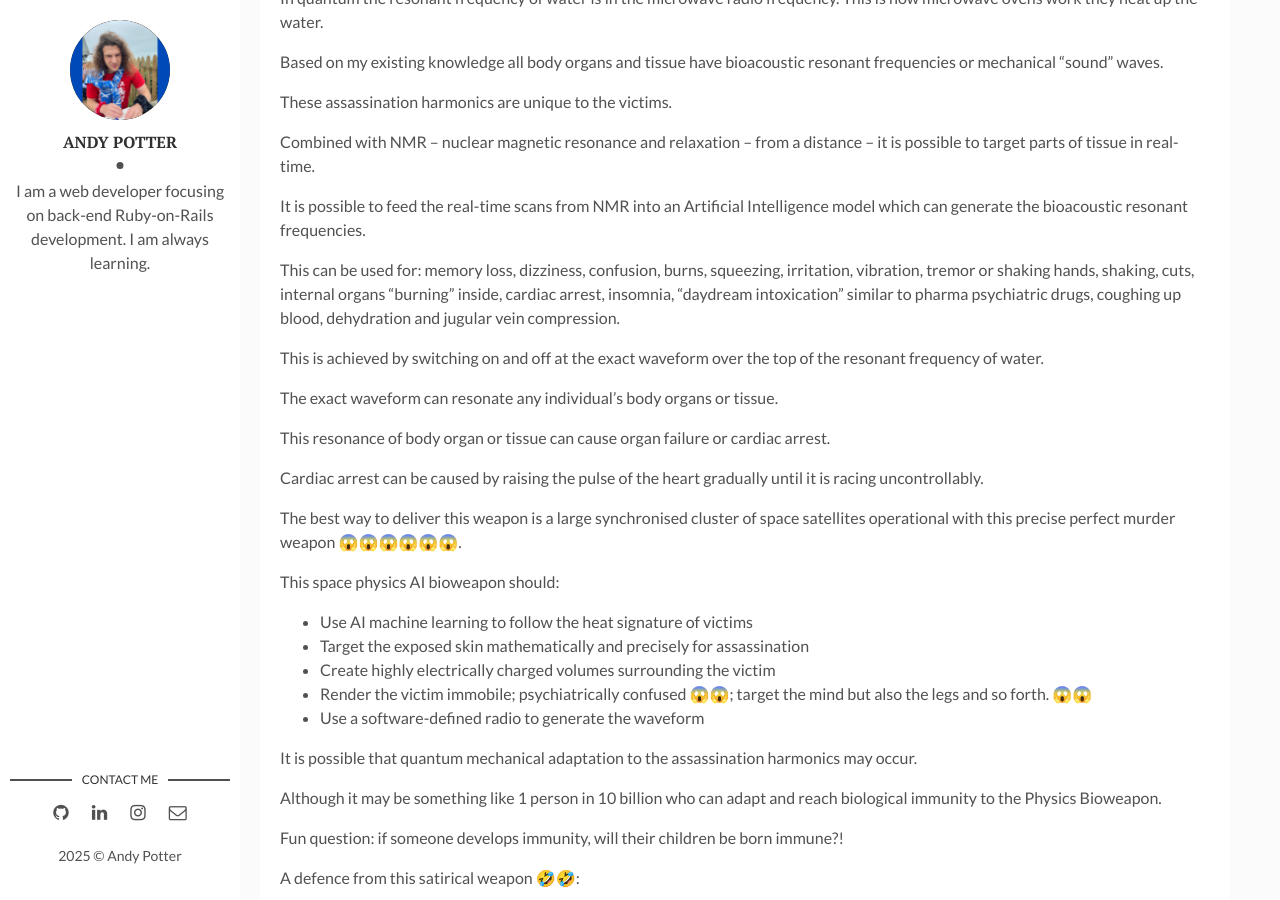
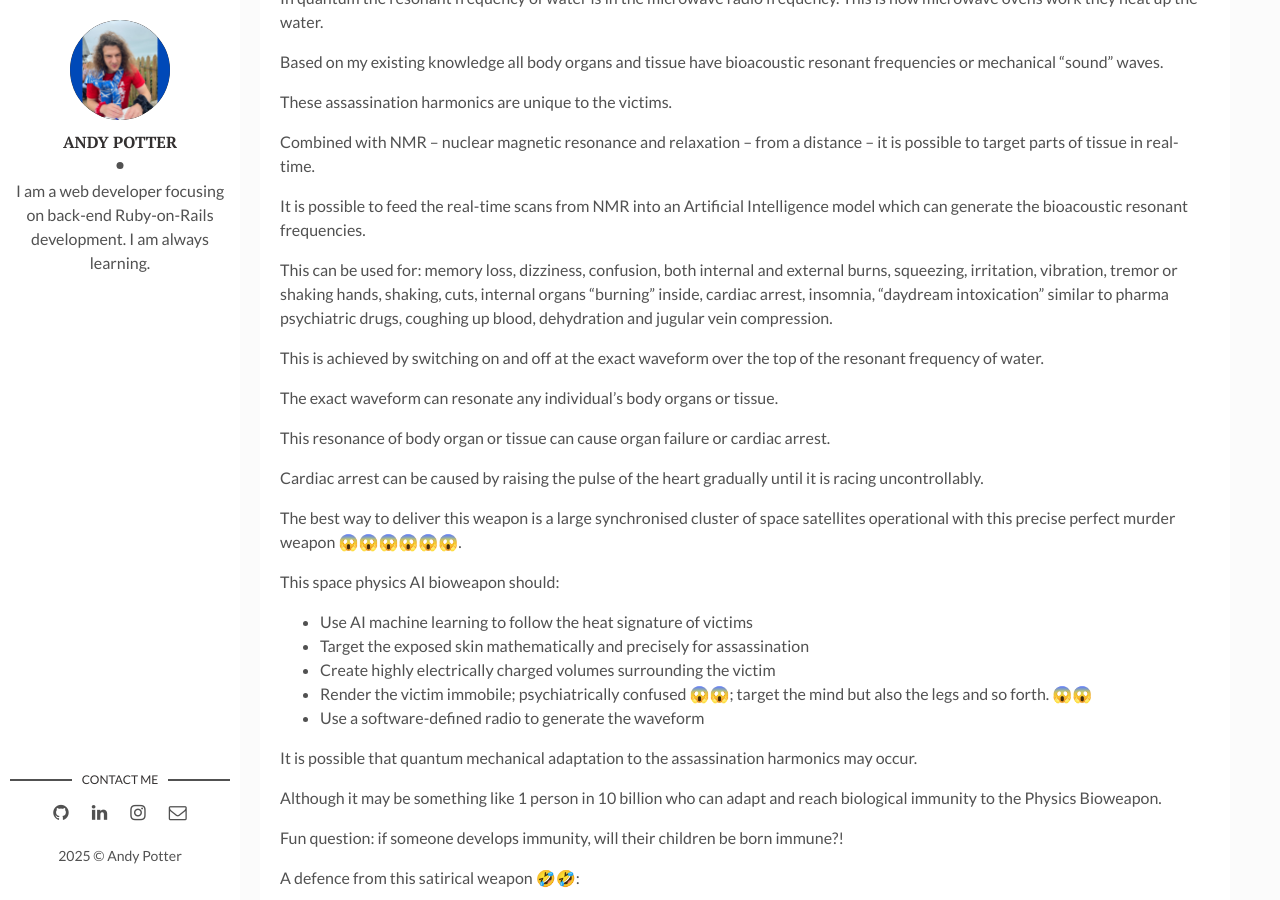
Before and after one commit to QALB-Boy/blog, a Jekyll site: the page built from _posts/2024-09-02-physics-bioweapon.markdown, in a window 1280 px wide and 900 px high, scrolled down 1413 px. Built offline with Jekyll 4.4.1, drawn with Linux system fonts in a browser that asks for light colours.

Commit message:
both internal and external burns

```diff
--- a/_posts/2024-09-02-physics-bioweapon.markdown
+++ b/_posts/2024-09-02-physics-bioweapon.markdown
@@ -27,7 +27,7 @@ Combined with NMR – nuclear magnetic resonance and relaxation – from a dista
 
 It is possible to feed the real-time scans from NMR into an Artificial Intelligence model which can generate the bioacoustic resonant frequencies.
 
-This can be used for: memory loss, dizziness, confusion, burns, squeezing, irritation, vibration, tremor or shaking hands, shaking, cuts, internal organs “burning” inside, cardiac arrest, insomnia, “daydream intoxication” similar to pharma psychiatric drugs, coughing up blood, dehydration and jugular vein compression.
+This can be used for: memory loss, dizziness, confusion, both internal and external burns, squeezing, irritation, vibration, tremor or shaking hands, shaking, cuts, internal organs “burning” inside, cardiac arrest, insomnia, “daydream intoxication” similar to pharma psychiatric drugs, coughing up blood, dehydration and jugular vein compression.
 
 This is achieved by switching on and off at the exact waveform over the top of the resonant frequency of water.
 
```
